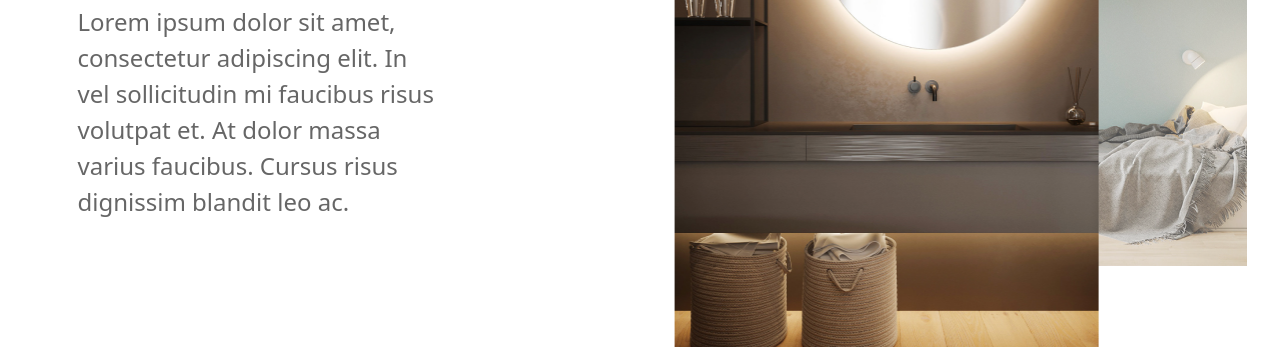
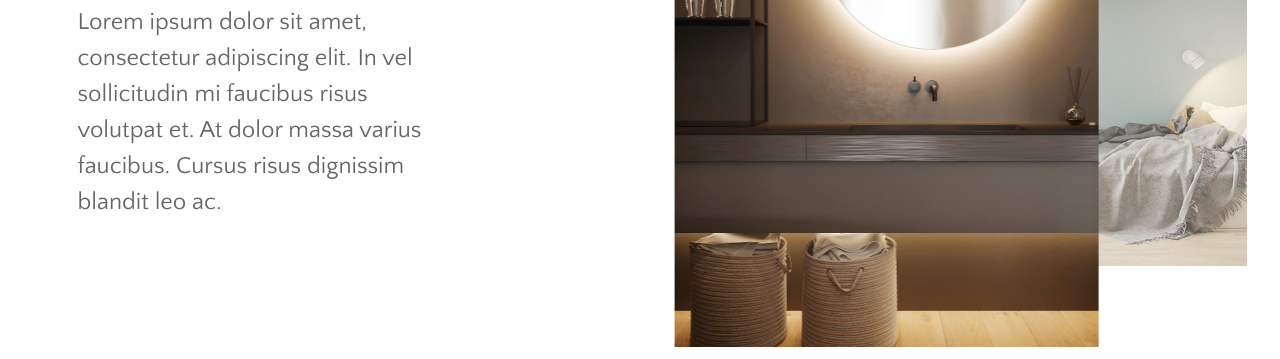
Before and after one commit to Anu-oluwapo/panda, a plain HTML site: page index.html in a window 1280 px wide. Shown: the part 441-800 px from the top of the page. Drawn offline with nearby package versions, Linux system fonts and the light colour scheme; files whose address does not match are found by name.

Commit message:
typography change

```diff
--- a/css/style.css
+++ b/css/style.css
@@ -55,6 +55,7 @@ h4 {
 }
 
 p {
+  font-family: "Quattrocento Sans", sans-serif;
   font-size: 2.4rem;
   line-height: 3.6rem;
   color: rgba(0, 0, 0, 0.6);
```
